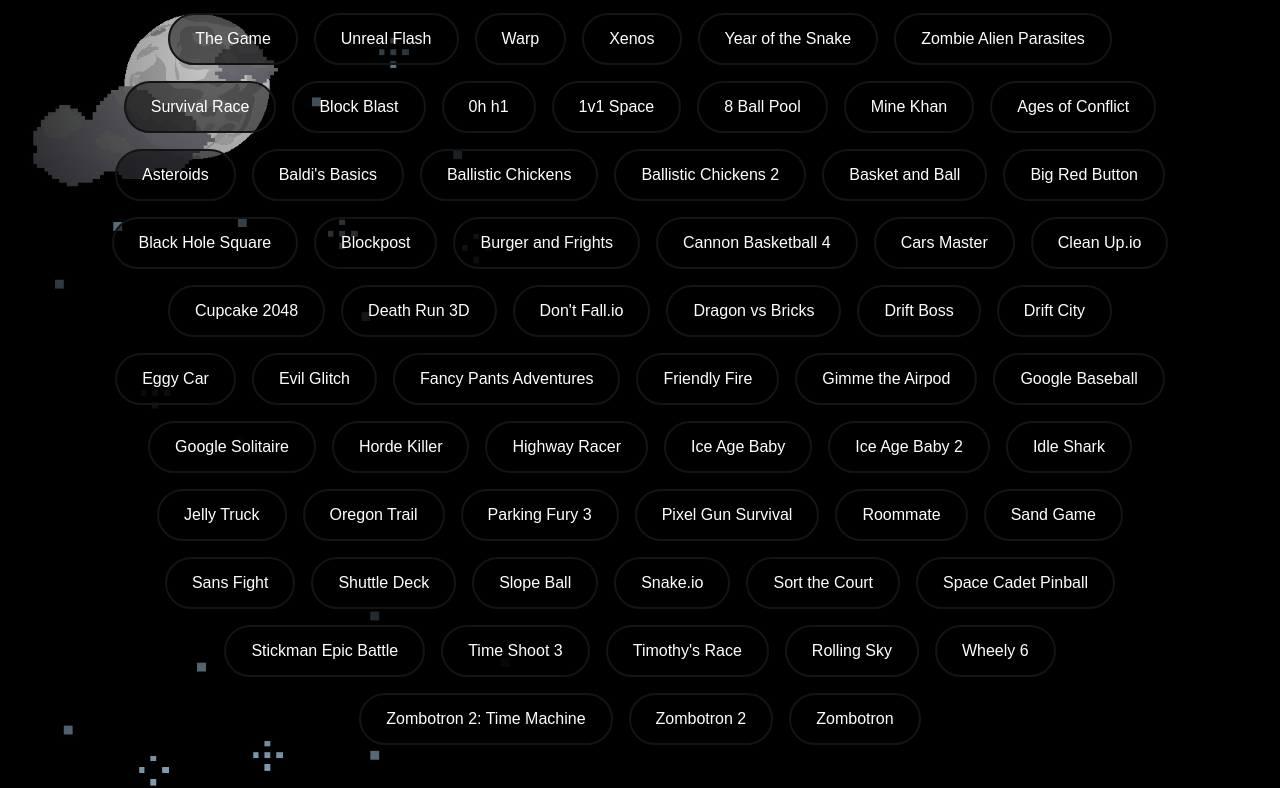
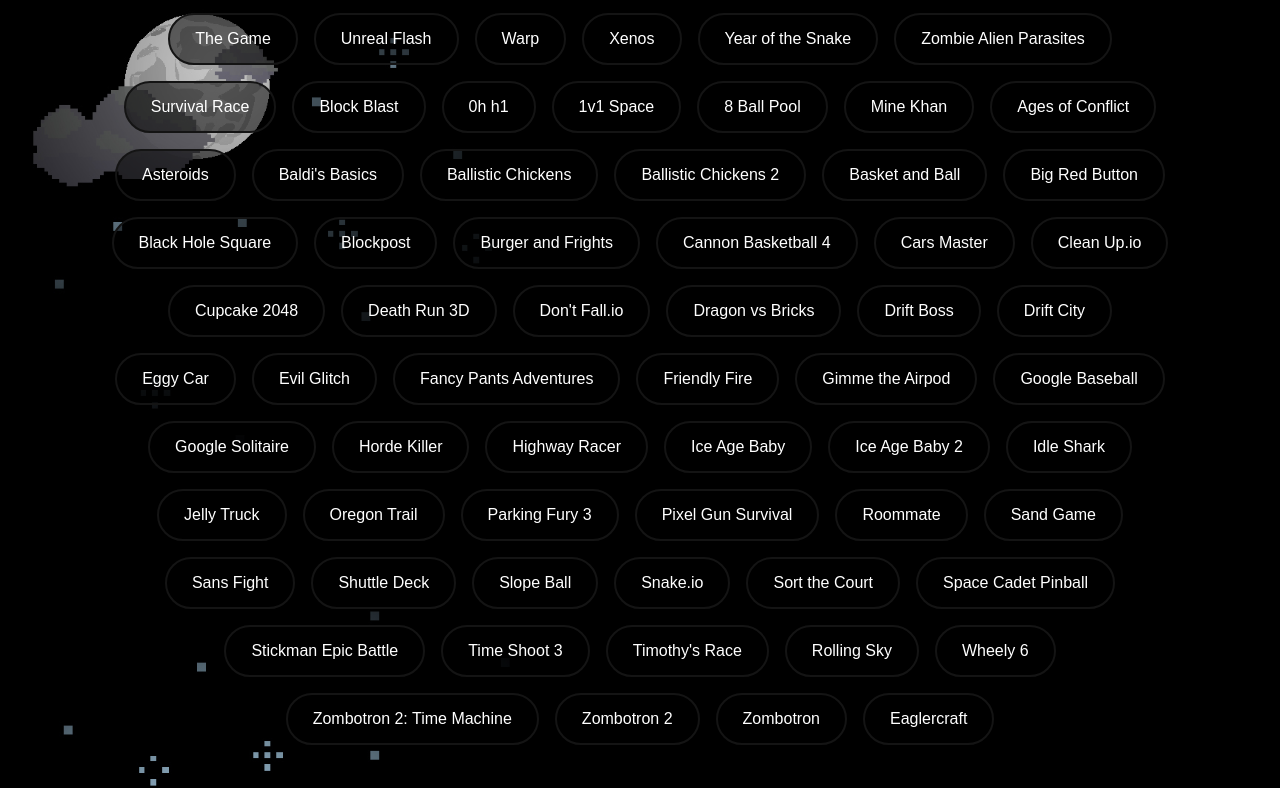
Before and after one commit to brunoiscool2/brunoiscool2.github.io, a plain HTML site: page gms.html in a window 1280 px wide. Shown: the part 2687-3475 px from the top of the page. Drawn offline with Linux system fonts and the light colour scheme; a script that the page names is missing.

Commit message:
eaglercraft

```diff
--- a/gms.html
+++ b/gms.html
@@ -322,6 +322,7 @@
 <button class="filter-button" onclick="window.location.href='/iframe.html?url=/games3/zombotron-2-time-machine/'">Zombotron 2: Time Machine</button>
 <button class="filter-button" onclick="window.location.href='/iframe.html?url=/games3/zombotron-2/'">Zombotron 2</button>
 <button class="filter-button" onclick="window.location.href='/iframe.html?url=/games3/zombotron/'">Zombotron</button>
+<button class="filter-button" onclick="window.location.href='/iframe.html?url=/games1/eagler.html'">Eaglercraft</button>
 
     </div>
 
```
